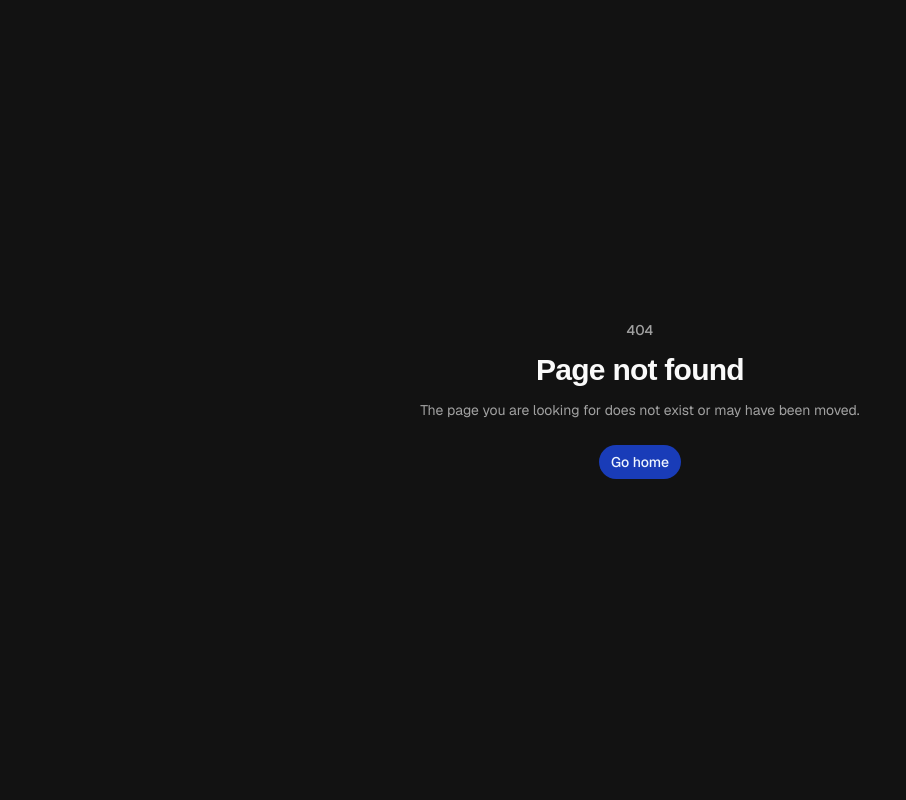
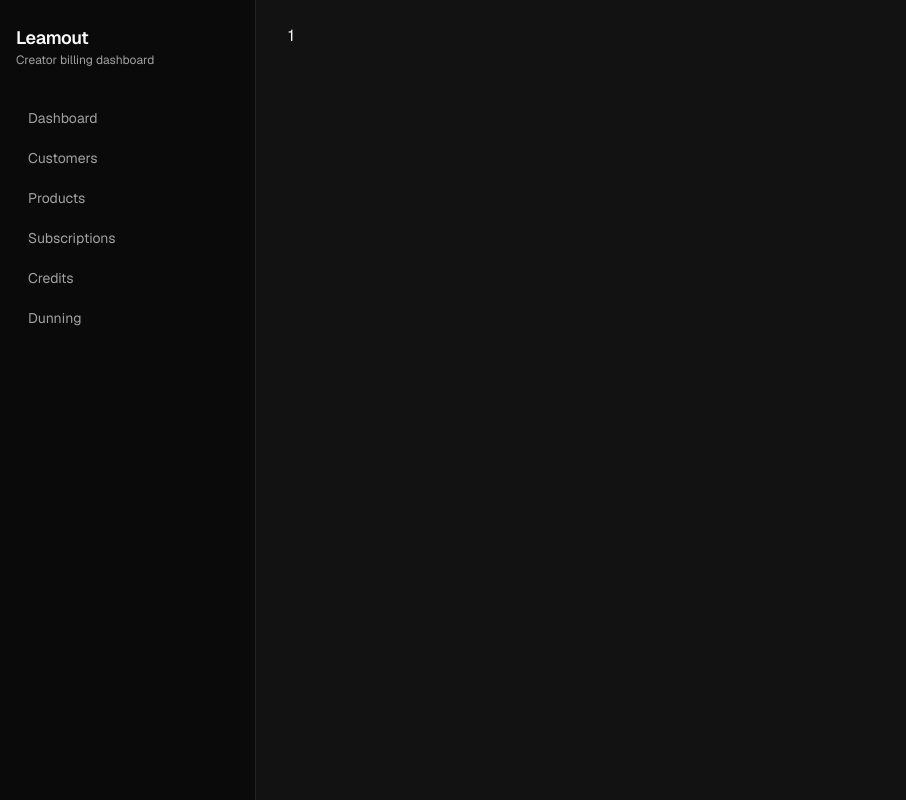
Before and after one commit to coffeyvidzro/leamout, a Next.js app in the folder web/: page /products/1 in a window 1280 px wide. Before the commit this address had no page. Shown: the whole page, without its empty margins (0-906 px from the left). Built offline with nearby package versions, Linux system fonts and the light colour scheme; a web font is replaced by a local one.

Commit message:
feat: add product page

```diff
--- /dev/null
+++ b/web/src/app/(dashboard)/products/[id]/page.tsx
@@ -0,0 +1,5 @@
+export default async function Page({ params }: { params: Promise<{ id: string }> }) {
+  const { id } = await params;
+
+  return <div>{id}</div>;
+}
```
